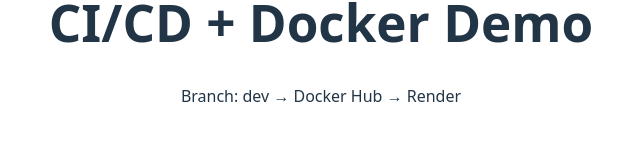
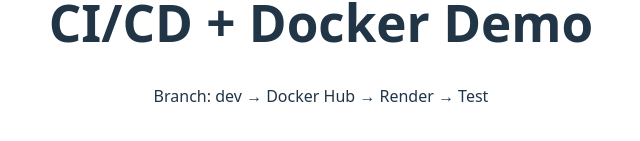
Before and after one commit to omtiwari17/ci-cd, a React (Vite) app: page / in a window 1280 px wide. Shown: the part 365-506 px from the top of the page, without its empty margins (319-959 px from the left). Built offline with nearby package versions, Linux system fonts and the light colour scheme.

Commit message:
Test full CI/CD to Render

```diff
--- a/src/App.jsx
+++ b/src/App.jsx
@@ -7,7 +7,7 @@
   return (
     <div style={{ textAlign: "center", marginTop: "3rem" }}>
       <h1>CI/CD + Docker Demo</h1>
-      <p>Branch: dev → Docker Hub → Render</p>
+      <p>Branch: dev → Docker Hub → Render → Test</p>
     </div>
   );
 }
```
